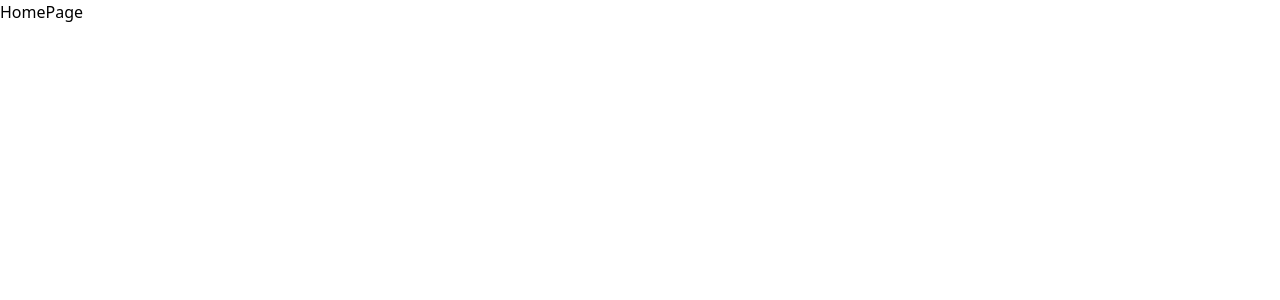
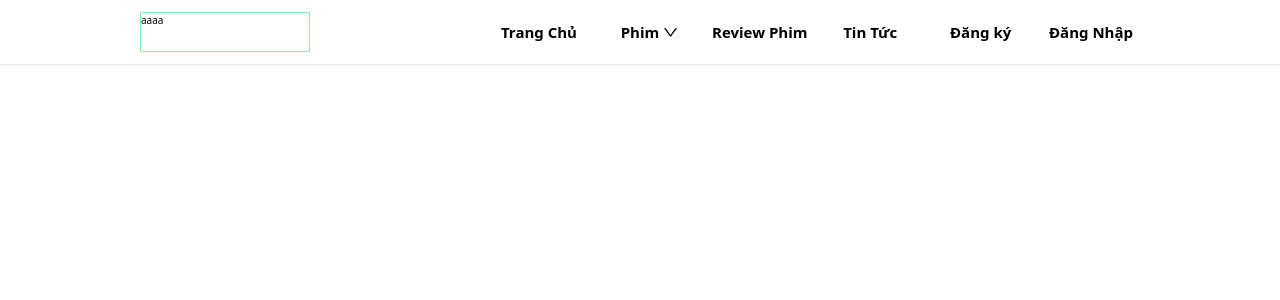
Before and after one commit to TienPhuc02/movie-booking, a React (Vite) app: page / in a window 1280 px wide. Shown: the top 300 px of the page. Built offline with nearby package versions, Linux system fonts and the light colour scheme.

Commit message:
basic header

```diff
--- /dev/null
+++ b/src/blocks/Header/HeaderApp.tsx
@@ -0,0 +1,83 @@
+import { useState } from "react";
+import LoginPage from "../../pages/User/LoginPage";
+import RegisterPage from "../../pages/User/RegisterPage";
+import { DownOutlined } from "@ant-design/icons";
+import { Dropdown, MenuProps } from "antd";
+
+const HeaderApp = () => {
+  const [isModalLoginOpen, setIsModalLoginOpen] = useState(false);
+  const [isModalRegisterOpen, setIsModalRegisterOpen] = useState(false);
+  const items: MenuProps["items"] = [
+    {
+      key: "1",
+      label: <div className="text-center font-semibold">Phim Đang Chiếu</div>,
+    },
+    {
+      key: "2",
+      label: <div className="text-center font-semibold">Phim Sắp Chiếu</div>,
+    },
+  ];
+  const showModalLogin = () => {
+    setIsModalLoginOpen(true);
+    setIsModalRegisterOpen(false);
+  };
+  const handleModalLoginCancel = () => {
+    setIsModalLoginOpen(false);
+  };
+  const handleModalRegisterCancel = () => {
+    setIsModalRegisterOpen(false);
+    setIsModalLoginOpen(false);
+  };
+
+  const showModalRegister = () => {
+    setIsModalRegisterOpen(true);
+  };
+  console.log(isModalLoginOpen);
+  return (
+    <>
+      <div className="header-wrapper max-h-[6.4rem] shadow ">
+        <div className="header-container max-w-[100rem] mx-auto h-[6.4rem] flex items-center justify-between">
+          <div className="logo-header max-w-[17rem] w-[17rem] h-[4rem] border border-green-300">
+            aaaa
+          </div>
+          <div className="list-items-header grid grid-cols-6 min-w-[65rem] text-center items-center font-semibold text-[1.5rem] h-[4rem] gap-5 ">
+            <div className="item-header">Trang Chủ</div>
+            <Dropdown menu={{ items }}>
+              <div className="item-header cursor-pointer">
+                Phim <DownOutlined />
+              </div>
+            </Dropdown>
+            <div className="item-header">Review Phim</div>
+            <div className="item-header">Tin Tức</div>
+            <div
+              className="item-header cursor-pointer"
+              onClick={showModalRegister}
+            >
+              Đăng ký
+            </div>
+            <div
+              className="item-header cursor-pointer"
+              onClick={showModalLogin}
+            >
+              Đăng Nhập
+            </div>
+          </div>
+        </div>
+      </div>
+      {isModalRegisterOpen !== true && (
+        <LoginPage
+          isModalLoginOpen={isModalLoginOpen}
+          handleModalLoginCancel={handleModalLoginCancel}
+          showModalRegister={showModalRegister}
+        />
+      )}
+      <RegisterPage
+        isModalRegisterOpen={isModalRegisterOpen}
+        showModalLogin={showModalLogin}
+        handleModalRegisterCancel={handleModalRegisterCancel}
+      />
+    </>
+  );
+};
+
+export default HeaderApp;
--- a/src/index.css
+++ b/src/index.css
@@ -7,3 +7,6 @@
   padding: 0;
   box-sizing: border-box;
 }
+html {
+  font-size: 62.5%;
+}
--- a/src/pages/User/HomePage.tsx
+++ b/src/pages/User/HomePage.tsx
@@ -1,41 +1,9 @@
-import React, { useState } from "react";
-import LoginPage from "./LoginPage";
-import RegisterPage from "./RegisterPage";
+import HeaderApp from "../../blocks/Header/HeaderApp";
 
 const HomePage = () => {
-  const [isModalLoginOpen, setIsModalLoginOpen] = useState(false);
-  const [isModalRegisterOpen, setIsModalRegisterOpen] = useState(false);
-  const showModalLogin = () => {
-    setIsModalLoginOpen(true);
-    setIsModalRegisterOpen(false);
-  };
-  const handleModalLoginCancel = () => {
-    setIsModalLoginOpen(false);
-  };
-  const handleModalRegisterCancel = () => {
-    setIsModalRegisterOpen(false);
-    setIsModalLoginOpen(false);
-  };
-
-  const showModalRegister = () => {
-    setIsModalRegisterOpen(true);
-  };
-  console.log(isModalLoginOpen);
   return (
     <div>
-      <span onClick={showModalLogin}>HomePage</span>
-      {isModalRegisterOpen !== true && (
-        <LoginPage
-          isModalLoginOpen={isModalLoginOpen}
-          handleModalLoginCancel={handleModalLoginCancel}
-          showModalRegister={showModalRegister}
-        />
-      )}
-      <RegisterPage
-        isModalRegisterOpen={isModalRegisterOpen}
-        showModalLogin={showModalLogin}
-        handleModalRegisterCancel={handleModalRegisterCancel}
-      />
+      <HeaderApp />
     </div>
   );
 };
--- a/src/pages/User/LoginPage.tsx
+++ b/src/pages/User/LoginPage.tsx
@@ -82,7 +82,7 @@ const LoginPage = ({
               <Button
                 type="primary"
                 htmlType="submit"
-                className="w-[450px] bg-[#DA2778] hover:bg-[#DA2778]"
+                className="w-[450px] bg-[#DA2778] hover:bg-[#DA2778] cursor-pointer"
               >
                 Đăng Nhập
               </Button>
@@ -90,7 +90,10 @@ const LoginPage = ({
           </Form>
           <div>
             Bạn chưa có tài khoản?{" "}
-            <span className="font-bold" onClick={showModalRegister}>
+            <span
+              className="font-bold cursor-pointer"
+              onClick={showModalRegister}
+            >
               Đăng ký.
             </span>
           </div>
--- a/src/pages/User/RegisterPage.tsx
+++ b/src/pages/User/RegisterPage.tsx
@@ -207,7 +207,10 @@ const RegisterPage = ({
             </Form>
             <div>
               Bạn có tài khoản?{" "}
-              <span className="font-bold" onClick={showModalLogin}>
+              <span
+                className="font-bold cursor-pointer"
+                onClick={showModalLogin}
+              >
                 Đăng Nhập.
               </span>
             </div>
```
